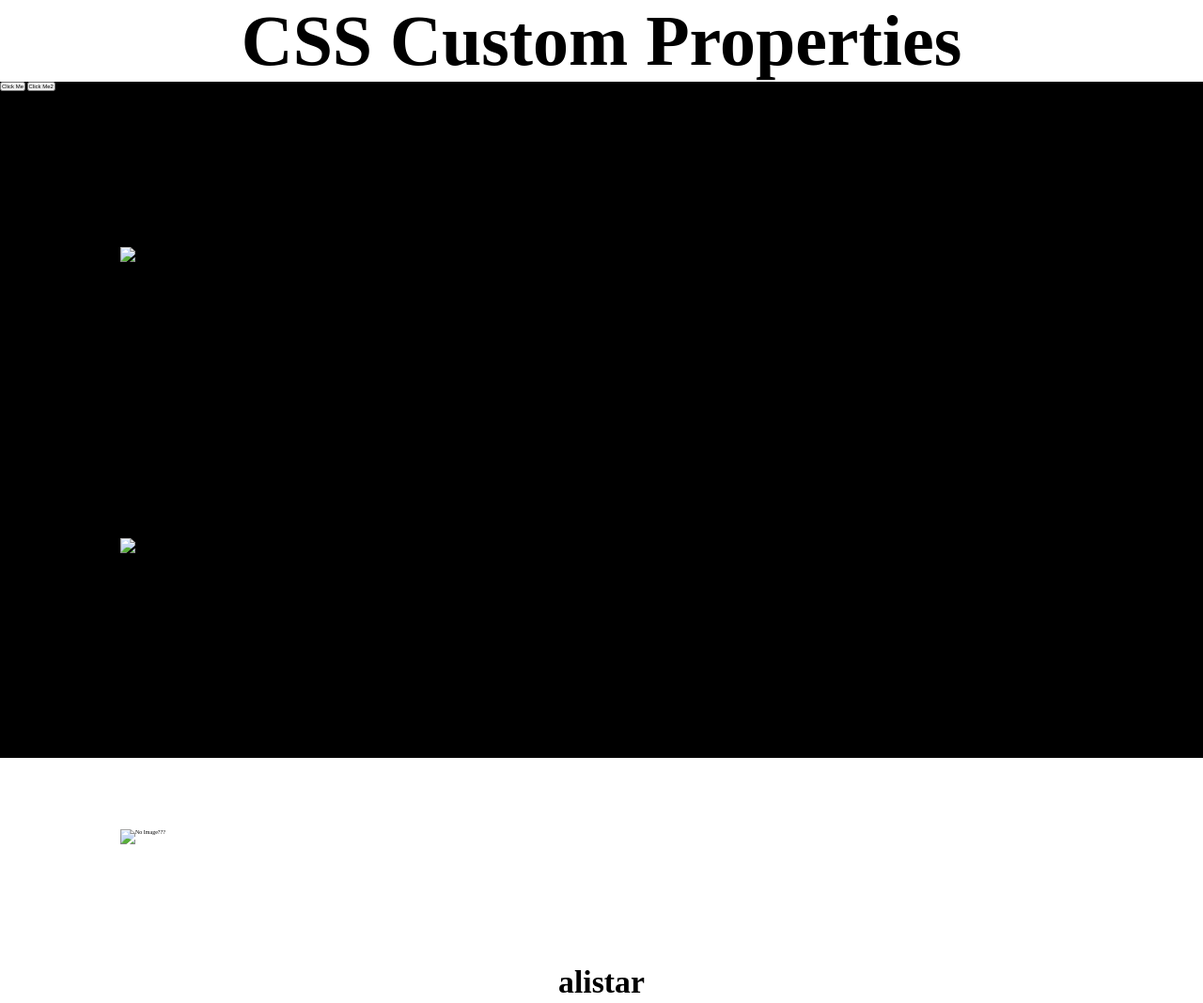
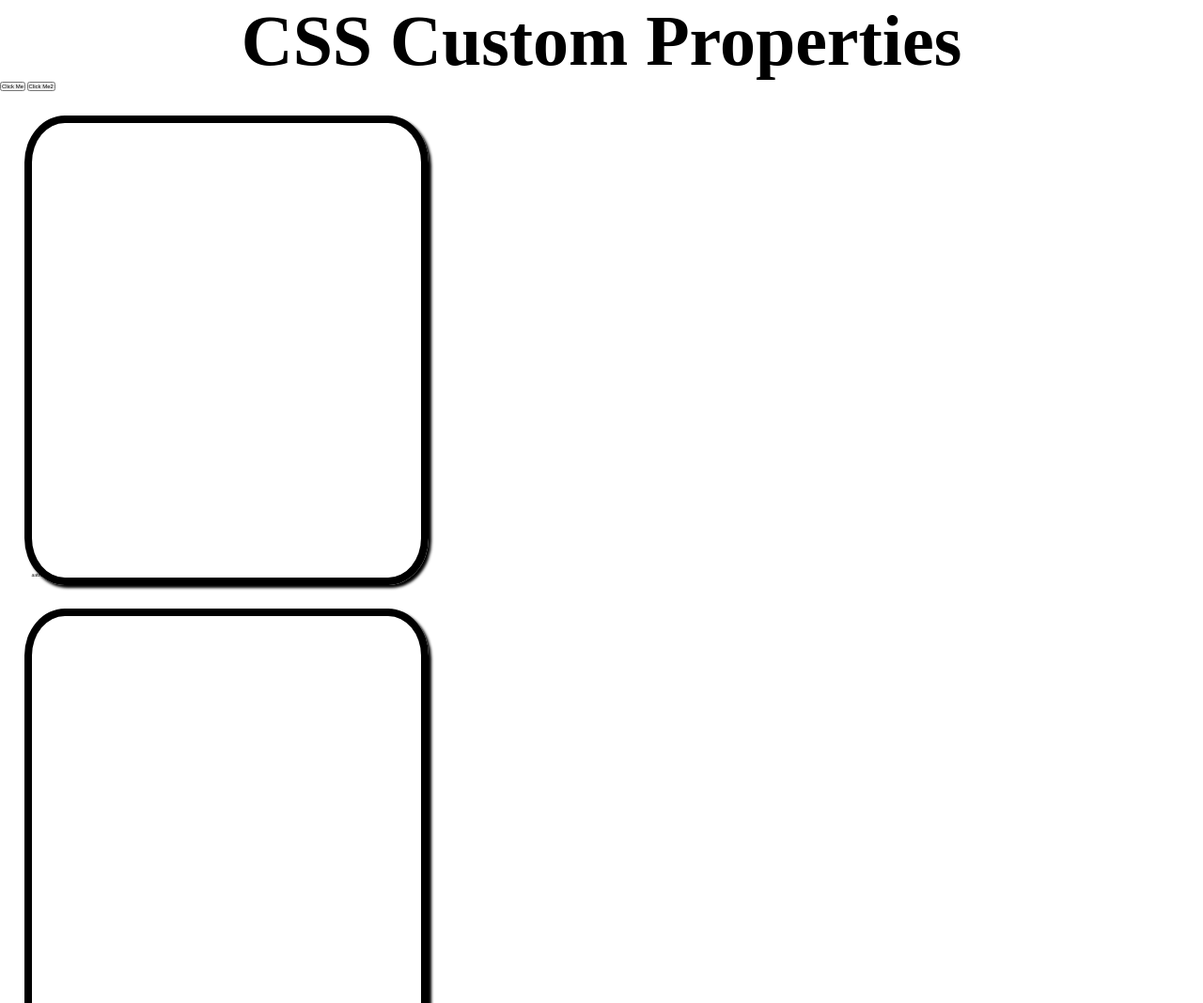
Before and after one commit to staten-island-tech/vite-project-AdamLyun, a website built with Vite: page vite-project/index.html in a window 1280 px wide. Shown: the top 1068 px of the page at 94% size. Built offline with nearby package versions, Linux system fonts and the light colour scheme; files whose address does not match are found by name.

Commit message:
bon part 6

```diff
--- a/vite-project/index.html
+++ b/vite-project/index.html
@@ -6,15 +6,15 @@
     <meta name="viewport" content="width=device-width, initial-scale=1.0" />
     <title>Vite App</title>
 
-<body class="darkmode">
+<body class="lightmode">
   <h1 class="hero">CSS Custom Properties</h1>
-  <div class="main">
+  <div class="main" >
     <button id="btn">Click Me</button>
     <button id="btn2">Click Me2</button>
-    <div id="container-box">
+    <div id="container-box" >
 
+    </div>
    </div>
-  </div>
-  <script type="module" src="./js/main.js"></script>
 </body>
+<script type="module" src="./js/main.js"></script>
 </html>
--- a/vite-project/js/main.js
+++ b/vite-project/js/main.js
@@ -7,21 +7,22 @@ DOMSelectors.button.addEventListener("click", function () {
   if (document.body.classList.contains("lightmode")) {
     document.body.classList.add("darkmode");
     document.body.classList.remove("lightmode");
-    document.body.style.color = "black";
+    document.body.style.color = "white";
   } else {
     document.body.classList.add("lightmode");
     document.body.classList.remove("darkmode");
-    document.body.style.color = "white";
+    document.body.style.color = "black";
   }
 });
 
 champion.forEach(champ => { DOMSelectors.box.insertAdjacentHTML(
     "beforeend",
-    `<div class="output">
-    <h3> ${champ.id}</h3>
-    <img src=".png" alt="No Image???">
-     <h3></h3
-    </div>`
+    `
+
+    <div class="inner">
+    <p>${champ.id} </p>
+    </div>
+`
   );
 
 });
--- a/vite-project/styles/style.css
+++ b/vite-project/styles/style.css
@@ -29,10 +29,10 @@ body,
 }
 .lightmode {
   --primary: var(--black);
-  --secondary: var(--white);
+  --secondary: var(--white) ;
 }
 .hero {
-  background-color: var(--primary);
+  background-color: var(--secondary);
 }
 .main {
   background-color: var(--secondary);
--- a/vite-project/styles/variables.css
+++ b/vite-project/styles/variables.css
@@ -12,7 +12,7 @@
     position: relative;
   }
 
-  .outer {
+  .container-box {
     flex-wrap: wrap;
     justify-content: center;
     display: flex;
@@ -20,7 +20,7 @@
   }
 
   .inner {
-    background-color: white;
+    background-color: var(--secondary);
     border: 8px solid black;
     border-radius: 10%;
     width: 43rem;
```
